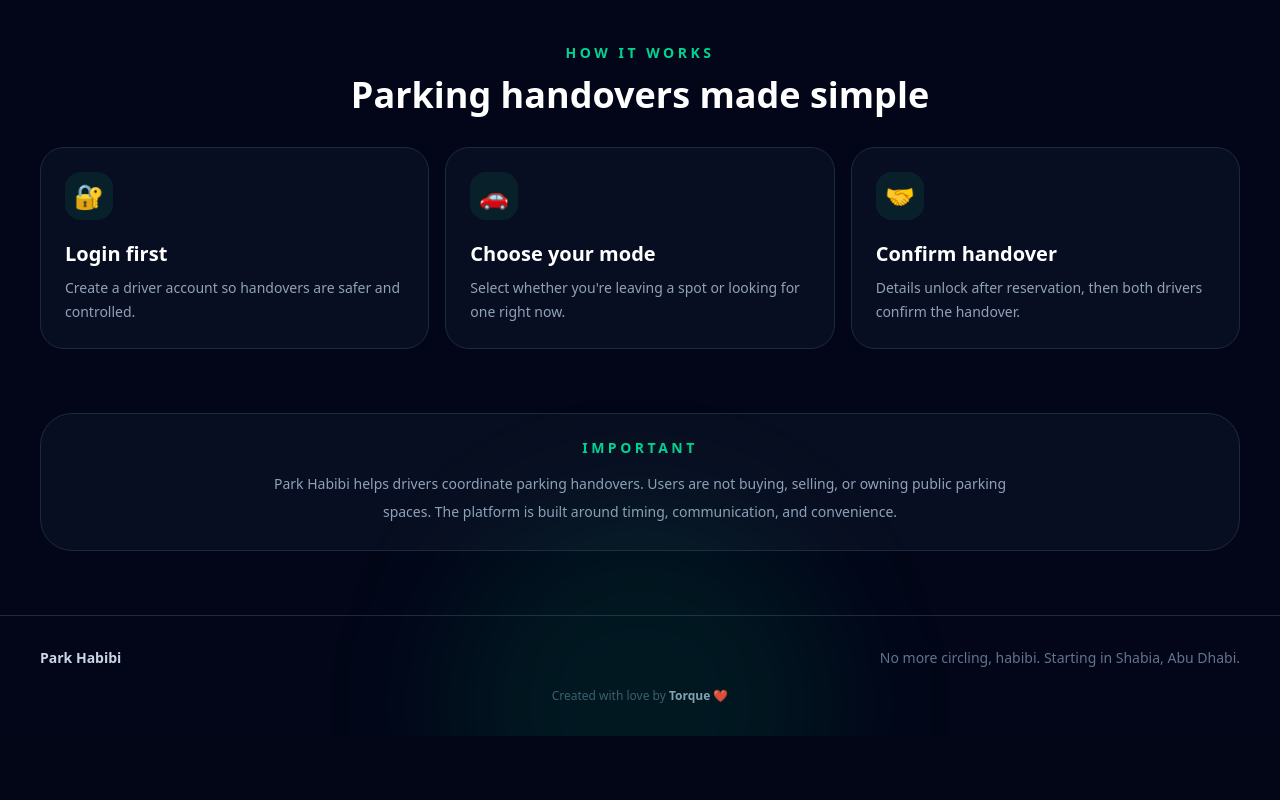
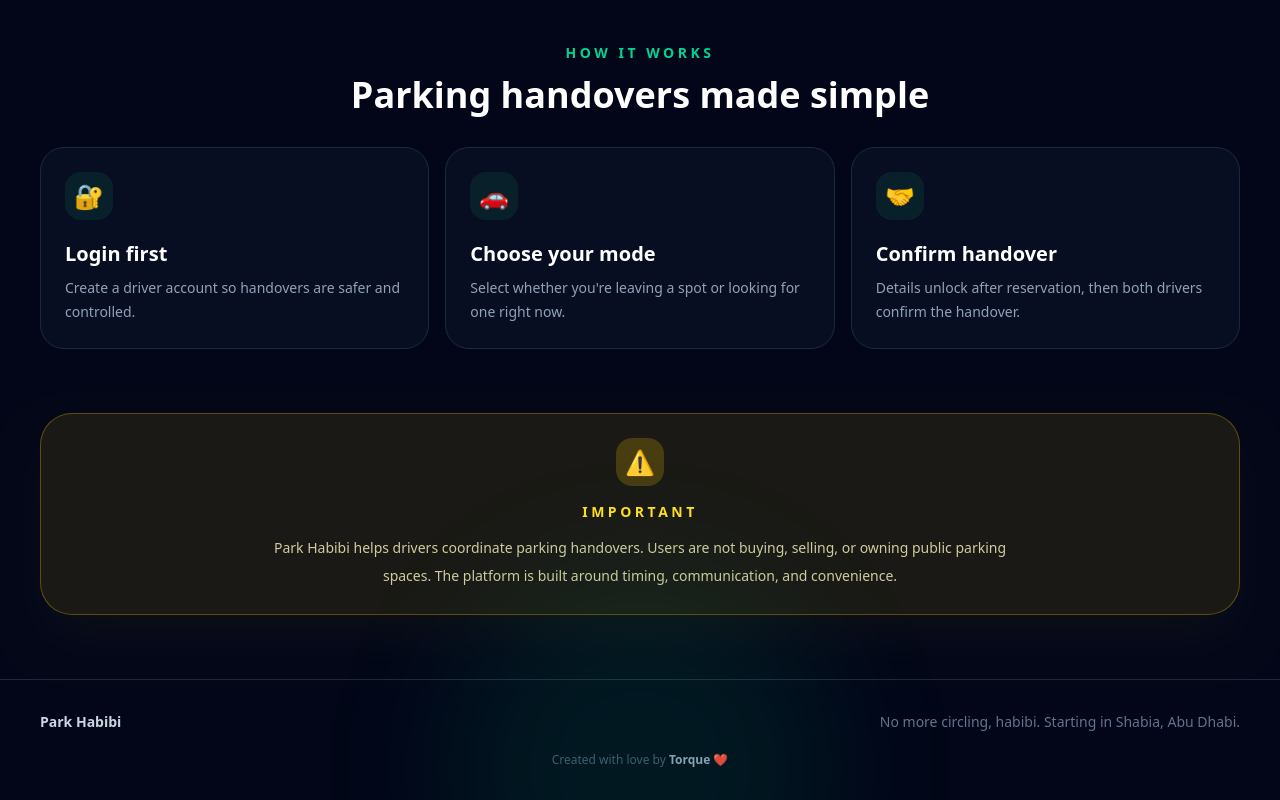
Before and after one commit to Percepia/spotswap, a Next.js app: page / in a window 1280 px wide. Shown: the part 893-1693 px from the top of the page. Before the commit the page ends 1629 px from the top, so only its background shows below. Built offline with nearby package versions, Linux system fonts and the light colour scheme.

Commit message:
Update important notice style

```diff
--- a/app/page.tsx
+++ b/app/page.tsx
@@ -145,14 +145,19 @@
         </section>
 
 <section className="mx-auto max-w-7xl px-6 pb-16 lg:px-10">
-          <div className="rounded-[2rem] border border-slate-800 bg-slate-900/50 p-6 text-center">
-            <p className="text-sm font-bold uppercase tracking-[0.25em] text-emerald-400">
+  <div className="rounded-[2rem] border border-yellow-400/30 bg-yellow-400/10 p-6 text-center shadow-2xl shadow-yellow-500/5">
+    <div className="mx-auto mb-4 flex h-12 w-12 items-center justify-center rounded-2xl bg-yellow-400/20 text-2xl">
+      ⚠️
+    </div>
+
+    <p className="text-sm font-bold uppercase tracking-[0.25em] text-yellow-300">
       Important
     </p>
-            <p className="mx-auto mt-3 max-w-3xl text-sm leading-7 text-slate-400">
-              Park Habibi helps drivers coordinate parking handovers. Users are
-              not buying, selling, or owning public parking spaces. The platform
-              is built around timing, communication, and convenience.
+
+    <p className="mx-auto mt-3 max-w-3xl text-sm leading-7 text-yellow-100/80">
+      Park Habibi helps drivers coordinate parking handovers. Users are not
+      buying, selling, or owning public parking spaces. The platform is built
+      around timing, communication, and convenience.
     </p>
   </div>
 </section>
```
Lines whose indentation alone changed are shown as unchanged.
